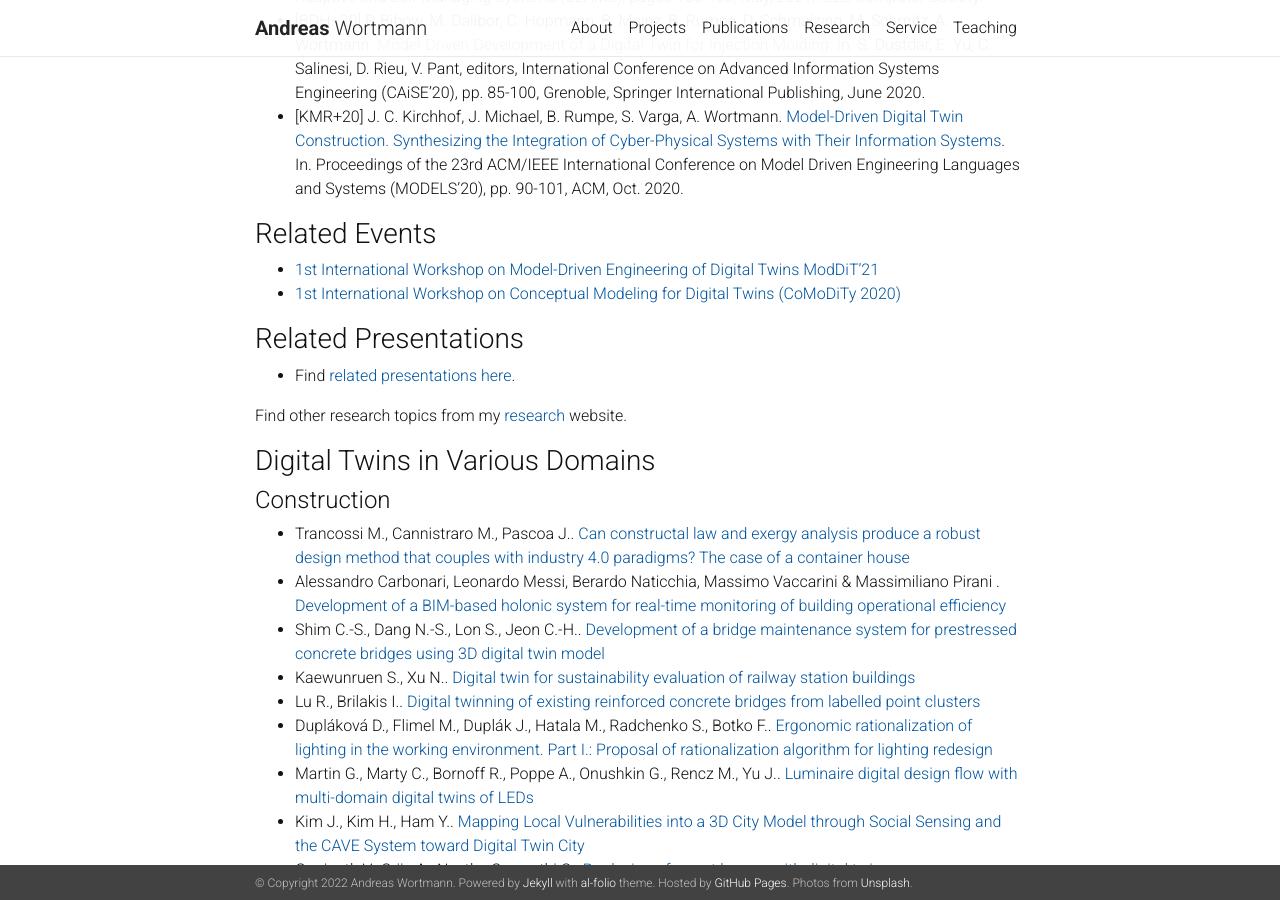
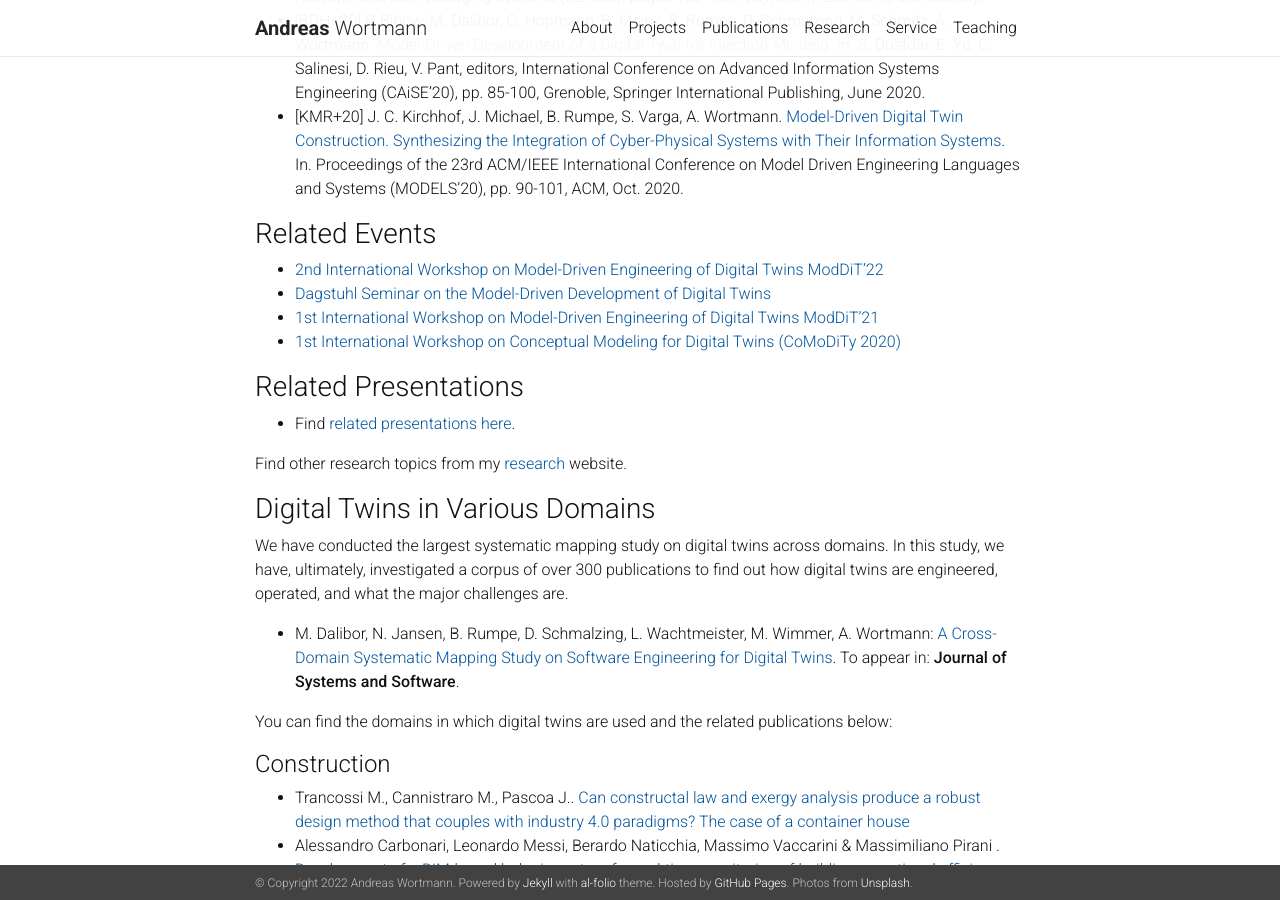
Before and after one commit to awortmann/awortmann.github.io, a Jekyll site: the page built from _pages/topics/digital_twins.md, in a window 1280 px wide and 900 px high, scrolled down 1116 px. Built offline with Jekyll 4.4.1, drawn with Linux system fonts in a browser that asks for light colours; nearby versions of some CDN libraries; a style sheet for code colours, icons or effects is not loaded.

Commit message:
Minor update

```diff
--- a/_pages/topics/digital_twins.md
+++ b/_pages/topics/digital_twins.md
@@ -36,6 +36,9 @@ Selected publications below highlight how we leverage this notion of digital twi
 
 ### Related Events
 
+- [2nd International Workshop on Model-Driven Engineering of Digital Twins
+ModDiT’22](https://gemoc.org/events/moddit2022)
+- [Dagstuhl Seminar on the Model-Driven Development of Digital Twins](https://www.dagstuhl.de/de/programm/kalender/semhp/?semnr=22362)
 - [1st International Workshop on Model-Driven Engineering of Digital Twins
 ModDiT’21](https://gemoc.org/events/moddit2021)
 - [1st International Workshop on Conceptual Modeling for Digital Twins (CoMoDiTy 2020)](https://comodity.github.io/)
@@ -47,6 +50,12 @@ ModDiT’21](https://gemoc.org/events/moddit2021)
 Find other research topics from my [research](../../research/) website.
 
 ### Digital Twins in Various Domains
+
+We have conducted the largest systematic mapping study on  digital twins across domains. In this study, we have, ultimately, investigated a corpus of over 300 publications to find out how digital twins are engineered, operated, and what the major challenges are.
+
+- M. Dalibor, N. Jansen, B. Rumpe, D. Schmalzing, L. Wachtmeister, M. Wimmer, A. Wortmann: [A Cross-Domain Systematic Mapping Study on Software Engineering for Digital Twins](../downloads/preprints/2022/Systematic_Mapping_Study_on_Digital_Twins__DT_SMS.pdf). To appear in: **Journal of Systems and Software**.
+
+You can find the domains in which digital twins are used and the related publications below:
 
 #### Construction
 
```
